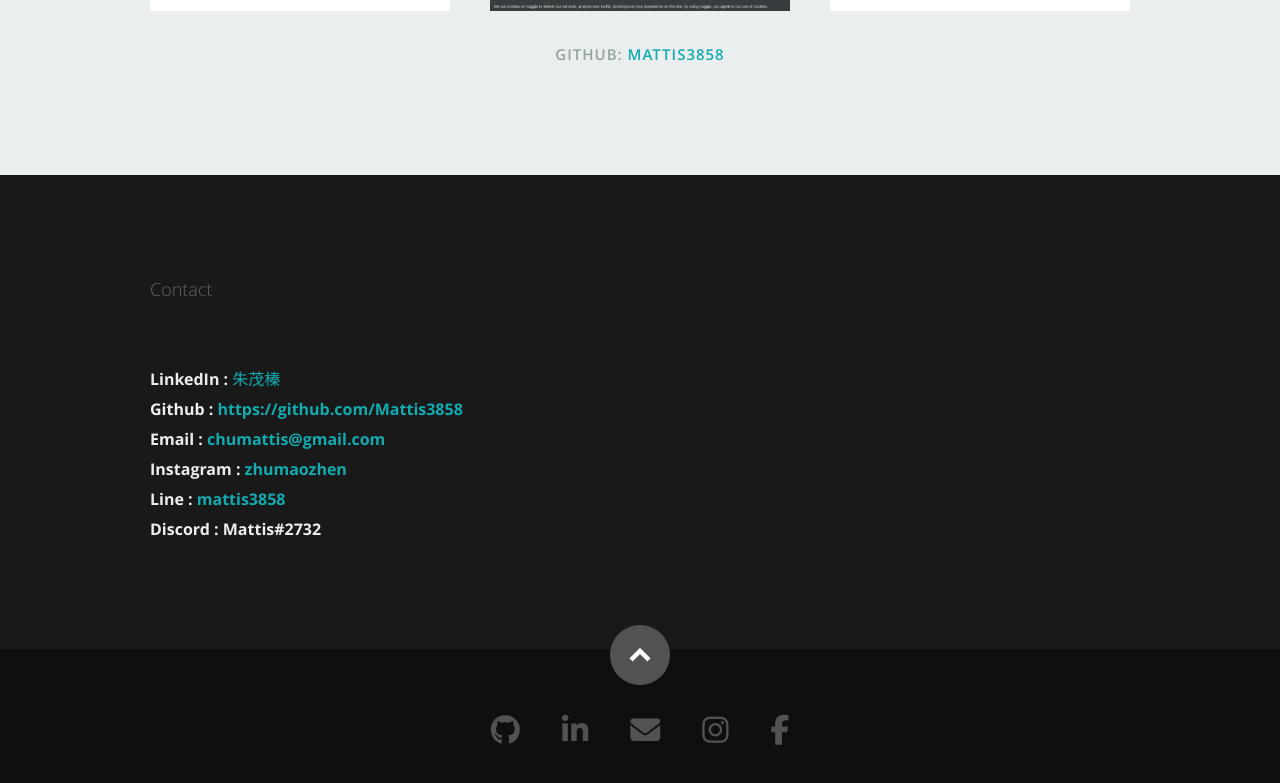
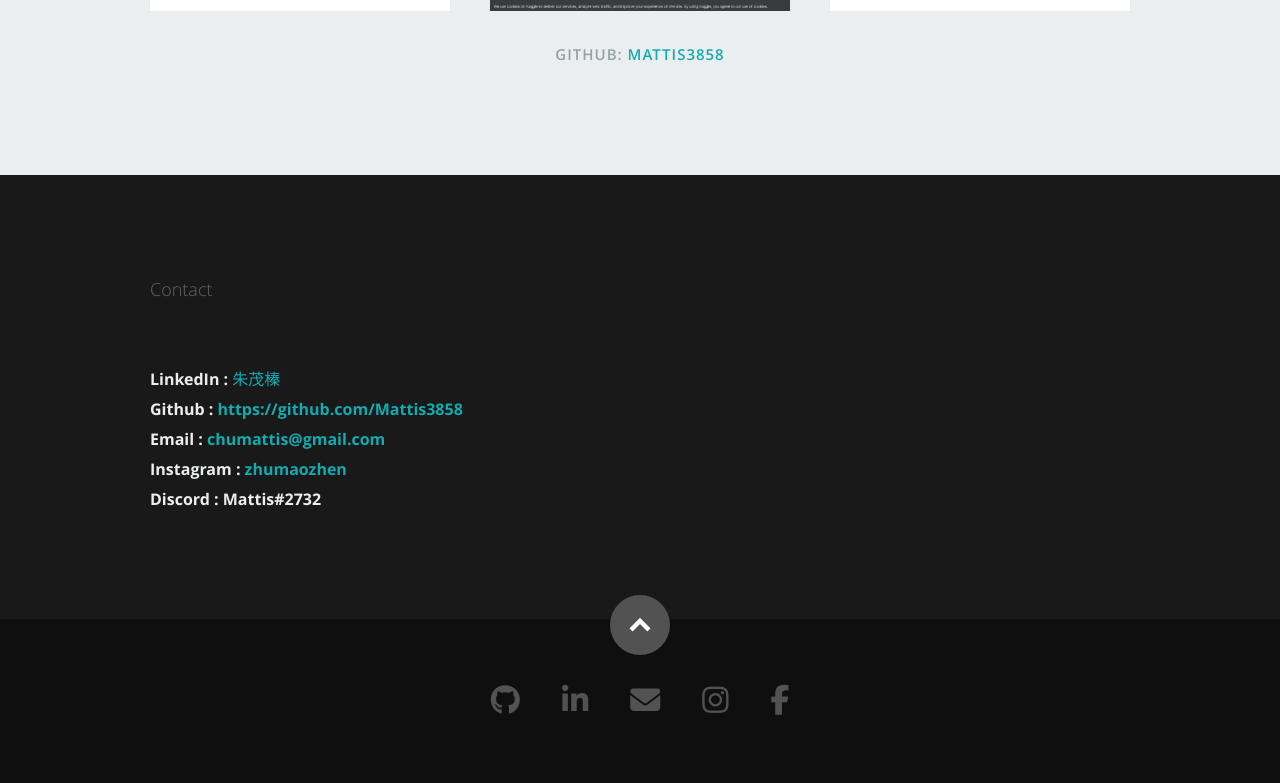
Before and after one commit to Mattis3858/my-portfolio, a React (Create React App) app: page / in a window 1280 px wide. Shown: the part 4915-5698 px from the top of the page. Built offline with nearby package versions, Linux system fonts and the light colour scheme.

Commit message:
移除 line

```diff
--- a/src/components/ContactUs.js
+++ b/src/components/ContactUs.js
@@ -51,16 +51,6 @@ function ContactUs(props) {
                 zhumaozhen
               </a>
             </h4>
-            <h4>
-              Line :{" "}
-              <a
-                href={resumeData.line}
-                target="_blank"
-                rel="noopener noreferrer"
-              >
-                mattis3858
-              </a>
-            </h4>
             <h4>Discord : {resumeData.discordId}</h4>
           </div>
         </aside>
```
